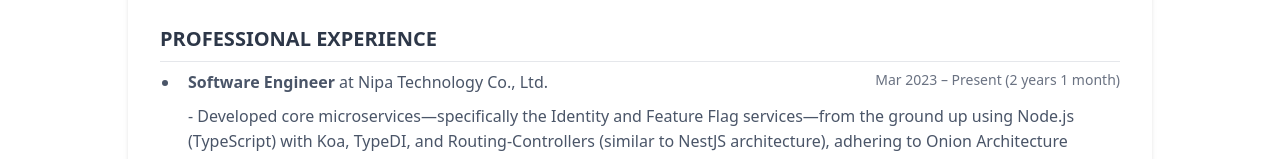
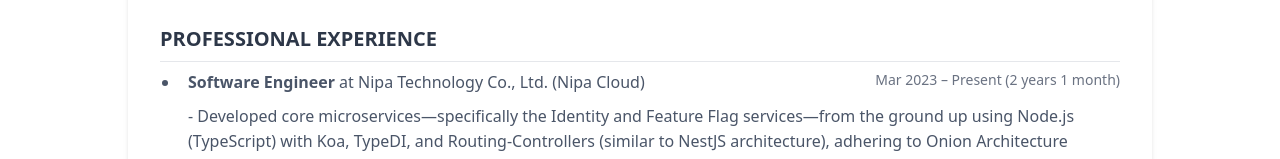
Before and after one commit to sakkarin2000/portfolio, a React (Vite) app: page / in a window 1280 px wide. Shown: the part 204-363 px from the top of the page. Built offline with nearby package versions, Linux system fonts and the light colour scheme.

Commit message:
feat: update company shortname

```diff
--- a/src/modules/resume/constants/careerExperience.ts
+++ b/src/modules/resume/constants/careerExperience.ts
@@ -3,7 +3,7 @@
 export const careerExperiences: ICareerExperience[] = [
   {
     role: "Software Engineer",
-    company: "Nipa Technology Co., Ltd.",
+    company: "Nipa Technology Co., Ltd. (Nipa Cloud)",
     description: [
       "Developed core microservices—specifically the Identity and Feature Flag services—from the ground up using Node.js (TypeScript) with Koa, TypeDI, and Routing-Controllers (similar to NestJS architecture), adhering to Onion Architecture principles to ensure modularity and testability.",
       "Designed and developed internal administration tools using React, which streamlined multi-hierarchy configuration management and improved operational efficiency.",
```
